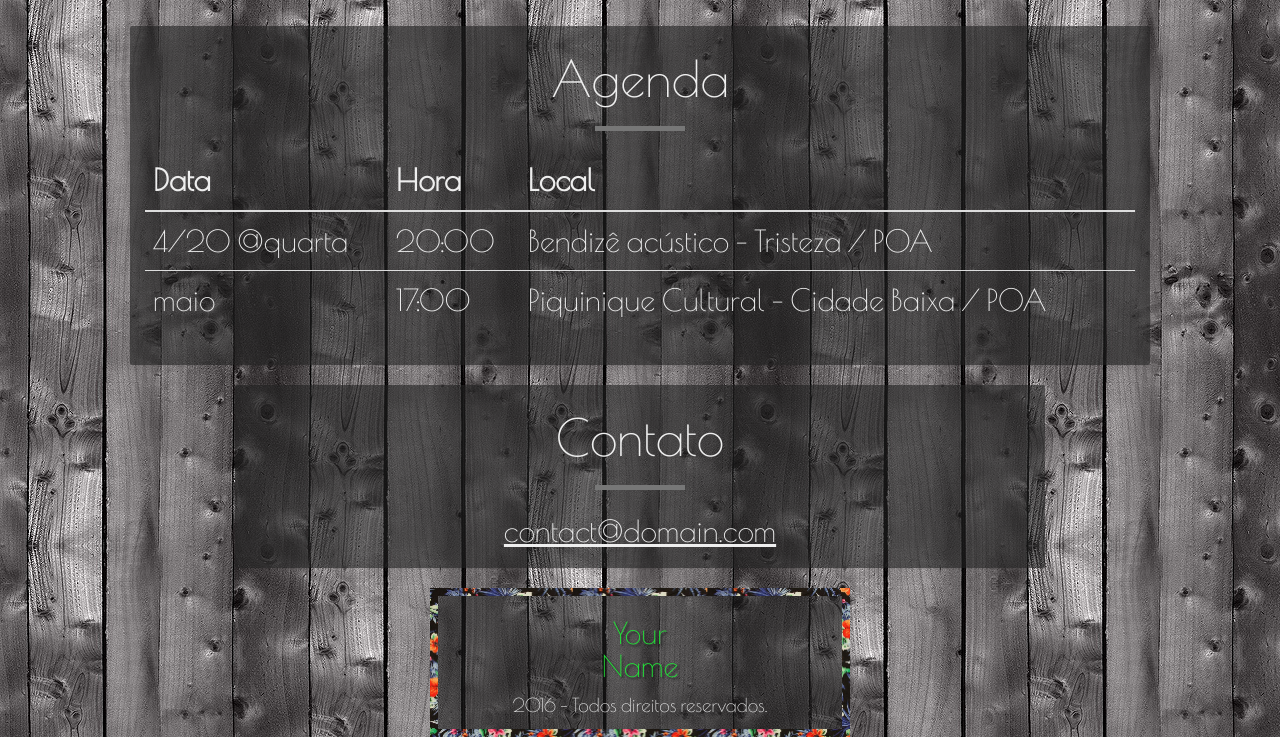
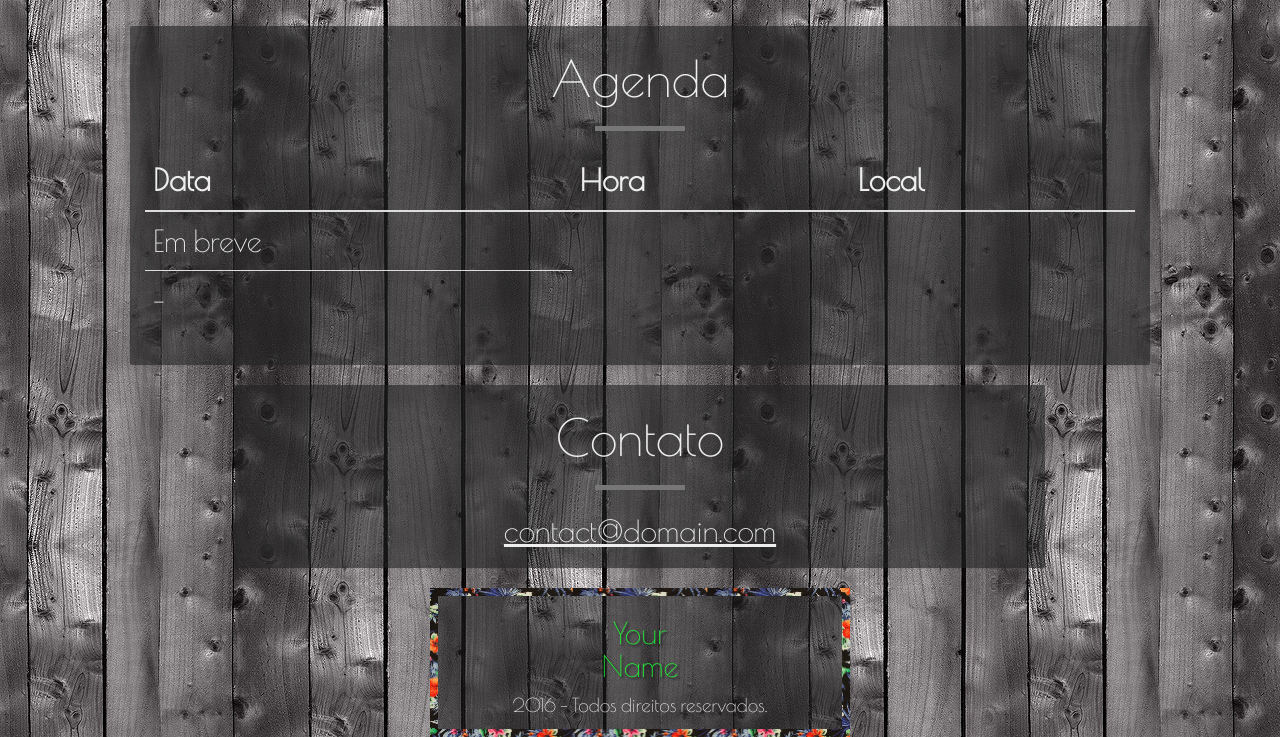
Before and after one commit to matheusgerlack/music, a plain HTML site: page index.html in a window 1280 px wide. Shown: the part 3075-3812 px from the top of the page. Drawn offline with nearby package versions, Linux system fonts and the light colour scheme; no server answers; a script that the page names is missing.

Commit message:
Update agenda.html

```diff
--- a/agenda.html
+++ b/agenda.html
@@ -11,15 +11,11 @@
 
   <!-- 1ª data -->
   <tr>
-    <td>4/20 @quarta</td>
-    <td>20:00</td>
-    <td>Bendizê acústico - Tristeza / POA</td>
+    <td>Em breve</td>
   </tr>
   <!-- 2ª data -->
   <tr>
-    <td>maio</td>
-    <td>17:00</td>
-    <td>Piquinique Cultural - Cidade Baixa / POA</td>
+    <td>-</td>
   </tr>
 
   <!-- fim da agenda -->
```
